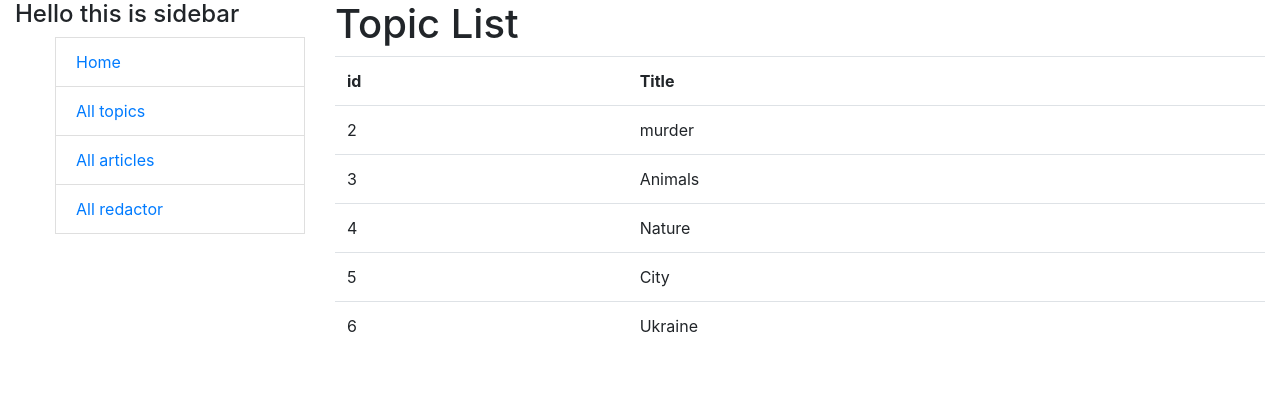
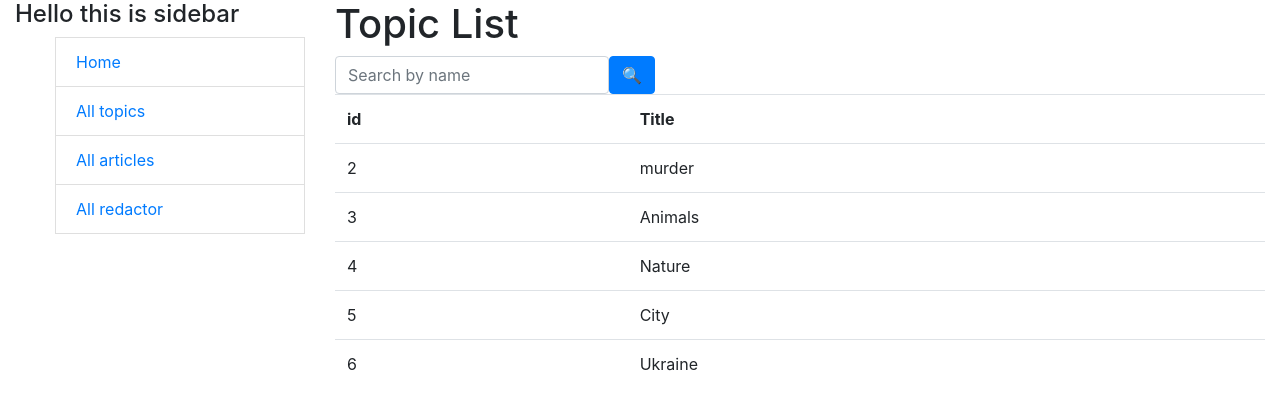
Before and after one commit to skmiwa1/newspaper-agency, a Django app: page /topics/ in a window 1280 px wide. Shown: the top 410 px of the page. Run offline with Django 4.2, Linux system fonts and the light colour scheme; data comes from the database, SQL or seed files in the repository; some libraries are stand-ins or nearby versions.

Commit message:
add search topics by name

```diff
--- a/newspaper/forms.py
+++ b/newspaper/forms.py
@@ -1,6 +1,12 @@
 from django import forms
-from django.contrib.auth import get_user_model
-from django.contrib.auth.forms import UserCreationForm
-from django.core.exceptions import ValidationError
 
-from newspaper.models import Topic, Redactor, Article
+
+class TopicSearchForm(forms.Form):
+    name = forms.CharField(
+        max_length=63,
+        required=False,
+        label="",
+        widget=forms.TextInput(
+            attrs={"placeholder": "Search by name"}
+        )
+    )
--- a/newspaper/views.py
+++ b/newspaper/views.py
@@ -3,6 +3,7 @@ from django.shortcuts import render
 from django.urls import reverse_lazy
 from django.views import generic
 
+from newspaper.forms import TopicSearchForm
 from newspaper.models import Redactor, Article, Topic
 
 
@@ -28,6 +29,23 @@ class TopicListView(generic.ListView):
     model = Topic
     context_object_name = "topic_list"
     template_name = "newspaper/topic_list.html"
+
+    def get_context_data(self, *, object_list=None, **kwargs):
+        contex = super(TopicListView, self).get_context_data(**kwargs)
+        name = self.request.GET.get("name", "")
+        contex["search_form"] = TopicSearchForm(
+            initial={"name": name}
+        )
+        return contex
+
+    def get_queryset(self):
+        queryset = Topic.objects.all()
+        form = TopicSearchForm(self.request.GET)
+        if form.is_valid():
+            return queryset.filter(
+                name__icontains=form.cleaned_data["name"]
+            )
+        return queryset
 
 
 class ArticleListView(generic.ListView):
--- a/templates/newspaper/topic_list.html
+++ b/templates/newspaper/topic_list.html
@@ -1,10 +1,15 @@
 {% extends "base.html" %}
+{% load crispy_forms_filters %}
 
 {% block content %}
     <h1>Topic List
     </h1>
 
     {% if topic_list %}
+      <form action="" method="get" class="form-inline">
+      {{ search_form|crispy }}
+      <input class="btn btn-primary" type="submit" value="🔍">
+      </form>
     <table class="table">
       <tr>
         <th>id</th>
```
